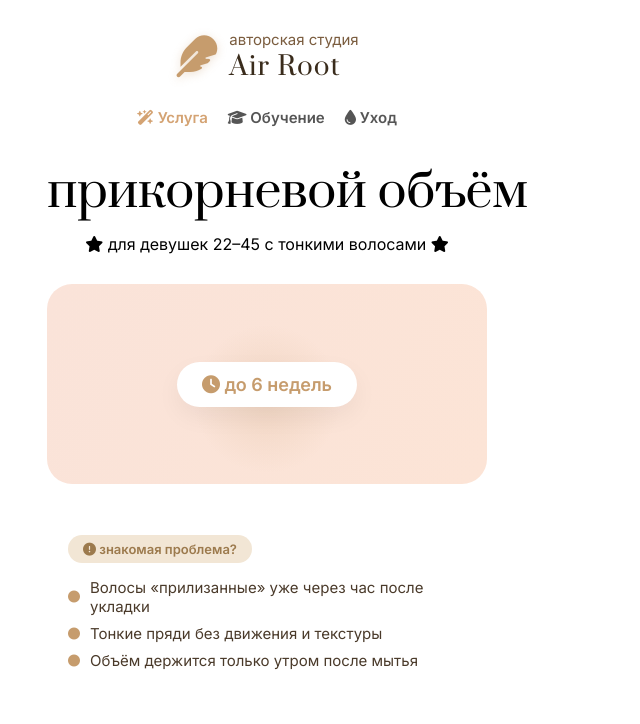
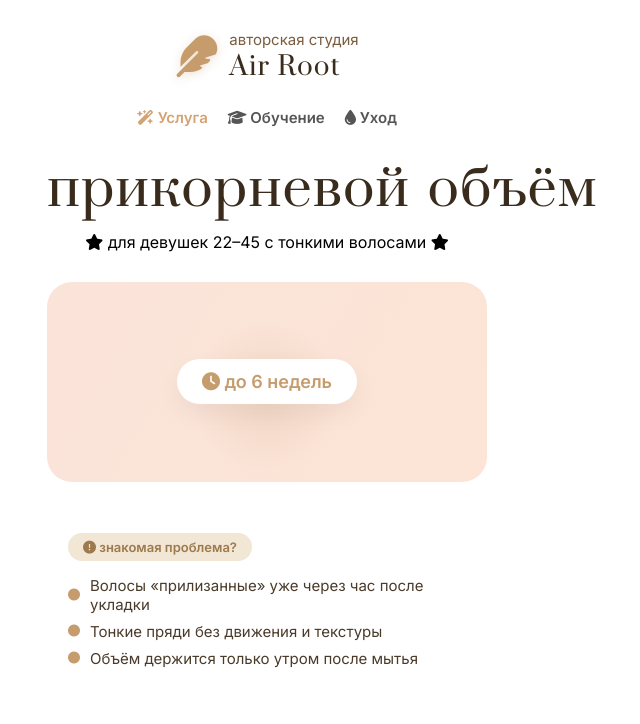
Before and after one commit to koloskov9/air-lift-website, a plain HTML site: page index.html in a window 1280 px wide. Shown: the top 724 px of the page, without its empty margins (373-1013 px from the left). Drawn offline with Linux system fonts and the light colour scheme.

Commit message:
Update style.css

```diff
--- a/css/style.css
+++ b/css/style.css
@@ -14,8 +14,13 @@ h1, h2, h3, .logo-text strong, .section-header h2 {
 }
 
 h1 {
-    font-size: 48px;
-    letter-spacing: -0.5px;
+    font-family: 'Prata', serif;
+    font-weight: 400;
+    font-size: 52px;            /* крупно, но не кричит */
+    letter-spacing: 1px;        /* лёгкий воздух между буквами */
+    word-spacing: 4px;
+    color: #3a2c1c;
+    line-height: 1.2;
     margin-bottom: 10px;
 }
 
```
